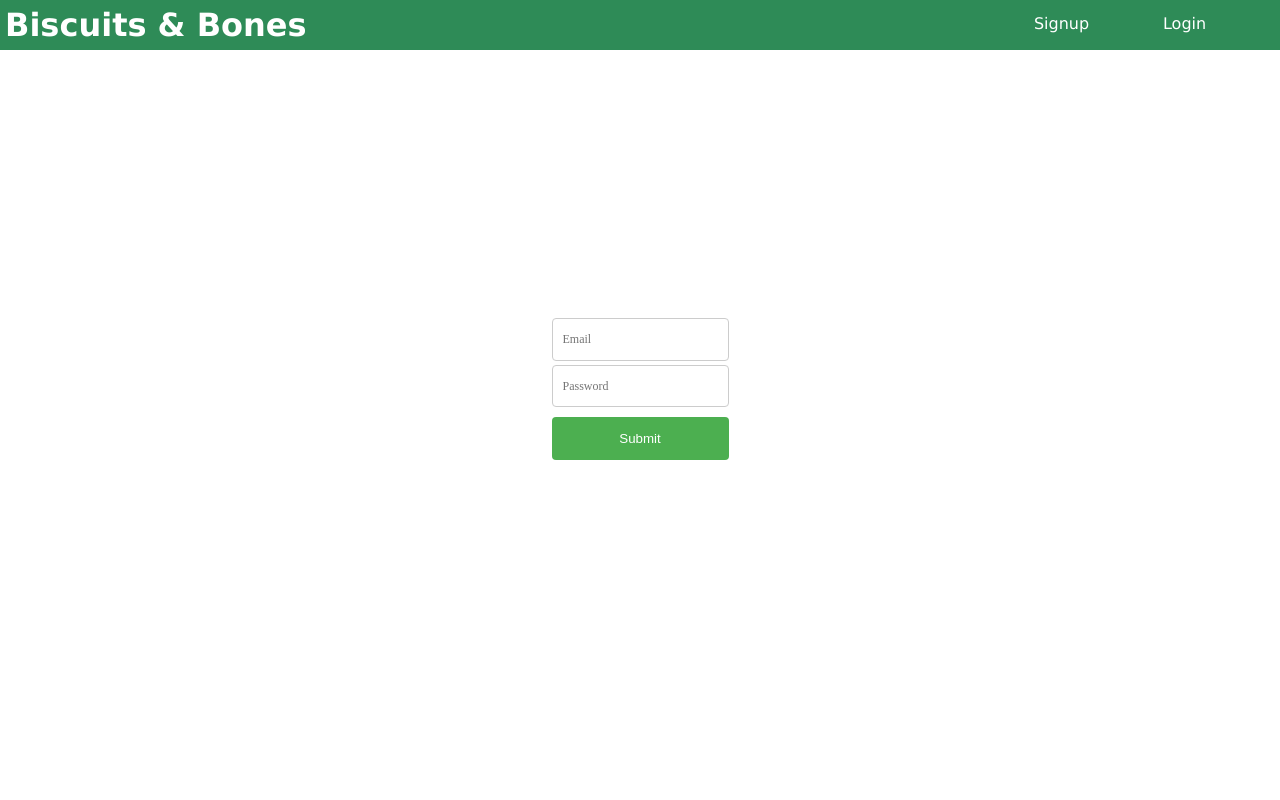
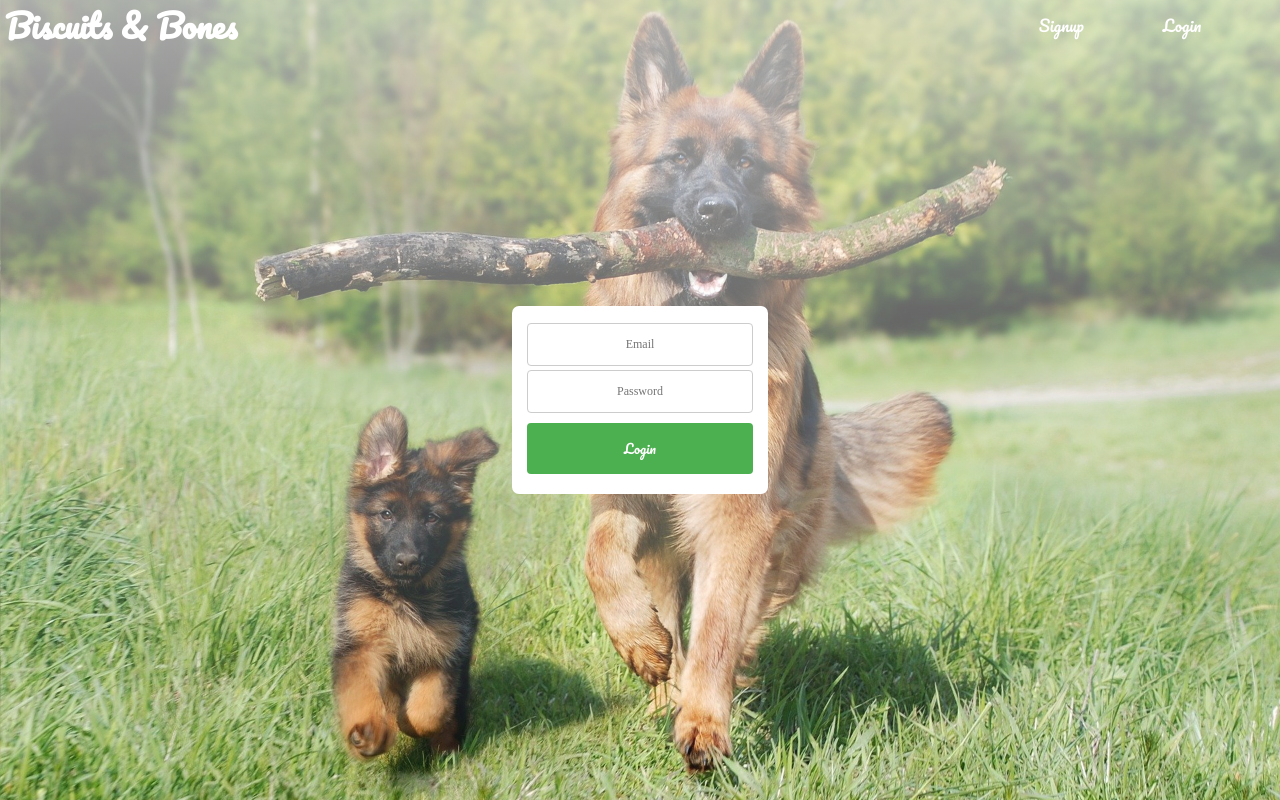
Before and after one commit to cjbreezey/BiscuitsAndBones, a React app in the folder frontend/: page /#/login in a window 1280 px wide. Built offline with nearby package versions, Linux system fonts and the light colour scheme.

Commit message:
polish splash styling

```diff
--- a/frontend/public/index.html
+++ b/frontend/public/index.html
@@ -24,6 +24,7 @@
       work correctly both with client-side routing and a non-root public URL.
       Learn how to configure a non-root public URL by running `npm run build`.
     -->
+    <link href="https://fonts.googleapis.com/css2?family=Pacifico&display=swap" rel="stylesheet">
     <title>B&B</title>
   </head>
   <body>
--- a/frontend/src/components/nav/navbar.css
+++ b/frontend/src/components/nav/navbar.css
@@ -5,8 +5,8 @@
     right: 0;
     height: 50px;
     width: 100vw;
-    background: seagreen;
-    font-family: 'Lucida Sans', 'Lucida Sans Regular', 'Lucida Grande', 'Lucida Sans Unicode', Geneva, Verdana, sans-serif;
+    background: transparent;
+    font-family: 'Pacifico', cursive;
 }
 
 .nav-header {
--- a/frontend/src/components/session/login_form.css
+++ b/frontend/src/components/session/login_form.css
@@ -1,6 +1,25 @@
 .login-form {
-    display: flex;
-    justify-content: center;
-    align-items: center;
-    height: 100vh;
+  display: flex;
+  justify-content: center;
+  align-items: center;
+  height: 100vh;
+  background-image: linear-gradient(to top, transparent, white 150%), url(./background.jpg);
+  background-repeat: no-repeat;
+  background-position: center;
+  background-size: cover;
 }
+
+.session-form {
+    width: 20%;
+    padding: 15px 15px 0px 15px;
+    background: white;
+    border-radius: 7px;
+}
+
+.signup-form ul {
+    list-style: none;
+    font: 12px/1.4 Lucida;
+    padding-left: 0;
+    margin-top:0;
+    color: red;
+}
--- a/frontend/src/components/session/login_form.js
+++ b/frontend/src/components/session/login_form.js
@@ -61,8 +61,8 @@ class LoginForm extends React.Component {
   render() {
     return (
       <div className="login-form">
-        <form onSubmit={this.handleSubmit}>
-          <div>
+        <form className="session-form" onSubmit={this.handleSubmit}>
+          <div className="signup-form">
               <input type="text"
                 value={this.state.email}
                 onChange={this.update('email')}
@@ -75,7 +75,7 @@ class LoginForm extends React.Component {
                 placeholder="Password"
               />
             <br/>
-            <input type="submit" value="Submit" />
+            <input type="submit" value="Login" />
             {this.renderErrors()}
           </div>
         </form>
--- a/frontend/src/components/session/signup_form.css
+++ b/frontend/src/components/session/signup_form.css
@@ -1,8 +1,12 @@
 .signup-form-container {
-    display: flex;
-    justify-content: center;
-    align-items: center;
-    height: 100vh;
+  display: flex;
+  justify-content: center;
+  align-items: center;
+  height: 100vh;
+  background-image: linear-gradient(to top, transparent, white 150%), url(./background.jpg);
+  background-repeat: no-repeat;
+  background-position: center;
+  background-size: cover;
 }
 
 input[type=submit] {
@@ -15,6 +19,7 @@ input[type=submit] {
   border-radius: 4px;
   cursor: pointer;
   position: relative;
+  font-family: 'Pacifico', cursive;
 }
 
 input[type=text], select {
@@ -25,8 +30,9 @@ input[type=text], select {
   border: 1px solid #ccc;
   border-radius: 4px;
   box-sizing: border-box;
-  font: 12px/1.4 Overpass;
+  font: 12px/1.4 Lucida;
   position: relative;
+  text-align: center;
 }
 
 input[type=password], select {
@@ -37,6 +43,7 @@ input[type=password], select {
   border: 1px solid #ccc;
   border-radius: 4px;
   box-sizing: border-box;
-  font: 12px/1.4 Overpass;
+  font: 12px/1.4 Lucida;
   position: relative;
+  text-align: center;
 }
--- a/frontend/src/components/session/signup_form.js
+++ b/frontend/src/components/session/signup_form.js
@@ -58,7 +58,7 @@ class SignupForm extends React.Component {
   render() {
     return (
       <div className="signup-form-container">
-        <form onSubmit={this.nameSubmit}>
+        <form className="session-form" onSubmit={this.nameSubmit}>
           <div className="signup-form">
             <br/>
               <input type="text"
@@ -85,7 +85,7 @@ class SignupForm extends React.Component {
                 placeholder="Confirm Password"
               />
             <br/>
-            <input type="submit" value="Submit" />
+            <input type="submit" value="Signup" />
             {this.renderErrors()}
           </div>
         </form>
```
Also changed, not shown: frontend/src/components/session/background.jpg (added).
